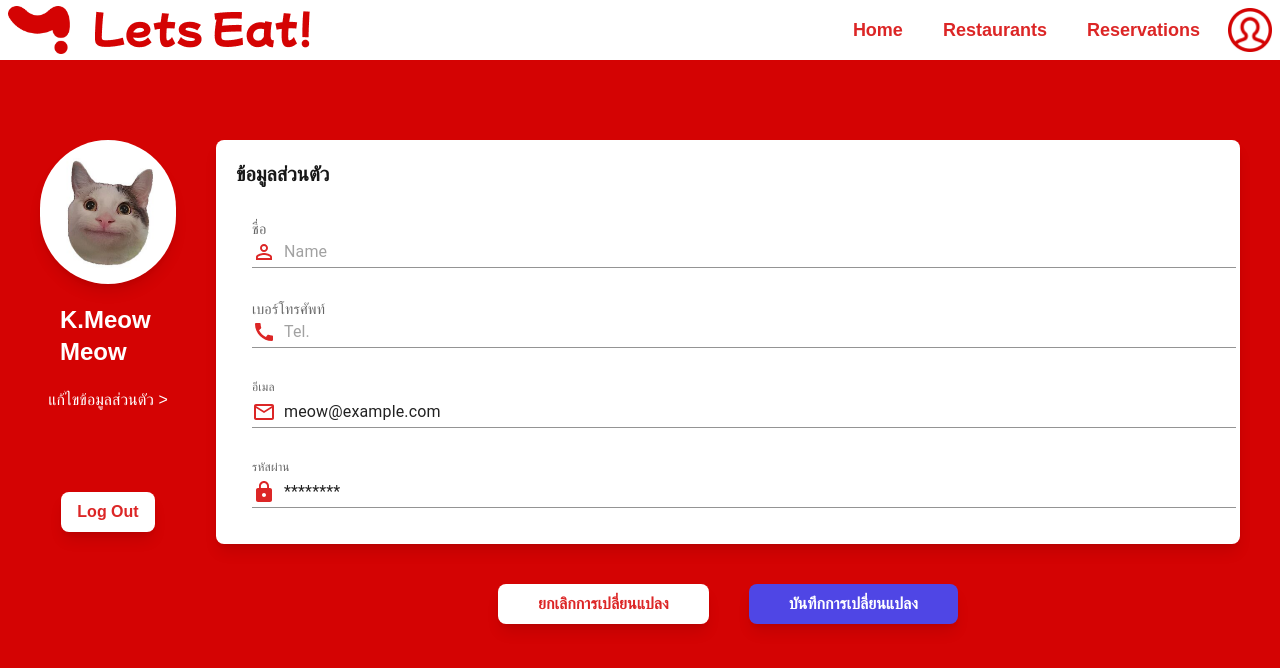
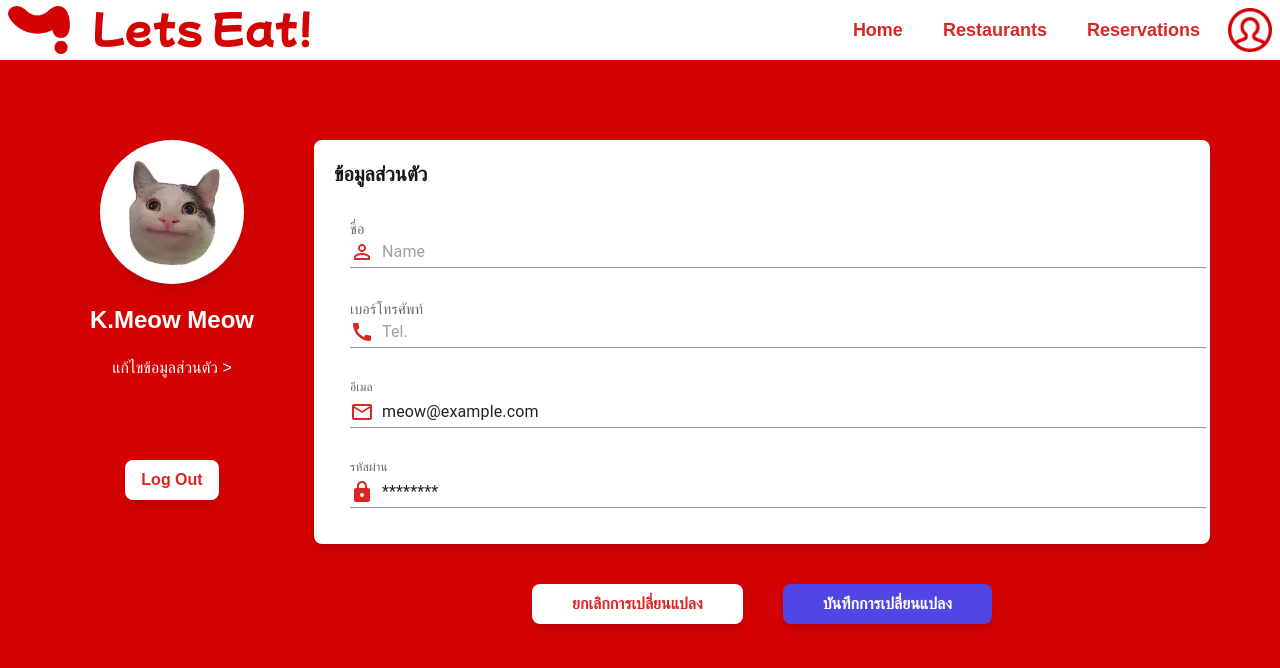
Before and after one commit to 2110503-2564/fe-project-2024-2-backache, a Next.js app: page /user/profile in a window 1280 px wide. Shown: the top 668 px of the page. Built offline with nearby package versions, Linux system fonts and the light colour scheme.

Commit message:
Edit Profile Info

```diff
--- a/src/app/(profileinfo)/user/profile/page.tsx
+++ b/src/app/(profileinfo)/user/profile/page.tsx
@@ -5,7 +5,7 @@ import EditingMenu from '@/components/EditingMenu';
 export default function Editing() {
     return (
         <main className="bg-[#D40303] h-screen">
-            <div className='flex justify-left p-10'>
+            <div className='flex justify-center p-10'>
                 <div className='pt-10'>
                     <ProfileMenu/>
                 </div>
--- a/src/components/EditingMenu.tsx
+++ b/src/components/EditingMenu.tsx
@@ -16,7 +16,7 @@ export default function EditingMenu() {
 
     return (
         <main>
-            <div className="p-5 w-[80vw] mt-10 h-fit rounded-lg shadow-lg bg-white mx-auto px-5">
+            <div className="p-5 w-[70vw] mt-10 h-fit rounded-lg shadow-lg bg-white mx-auto px-5">
                 <h2 className="text-xl font-bold mb-4">
                     ข้อมูลส่วนตัว
                 </h2>
```
